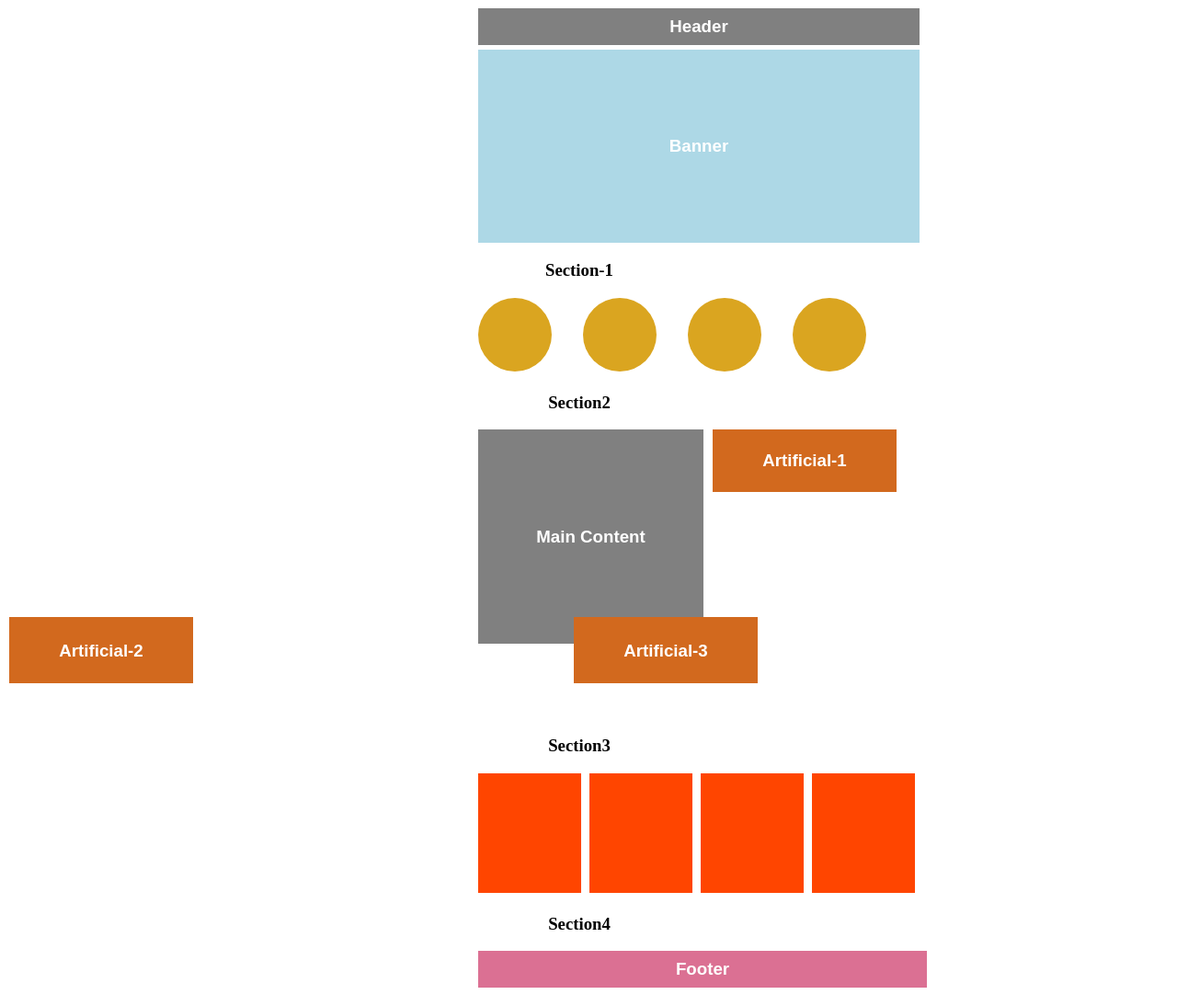
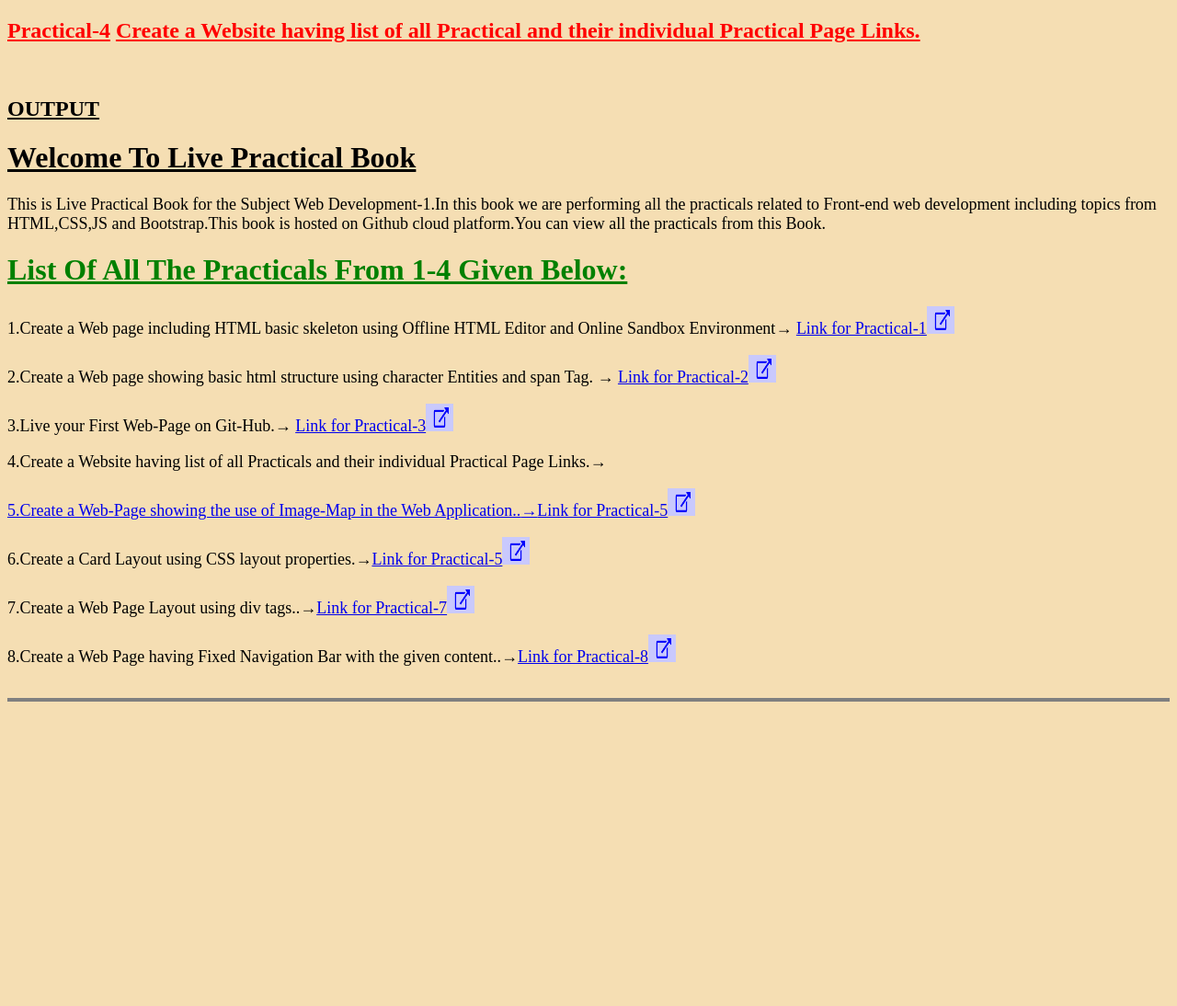
Before and after one commit to aditi0206/Assignment-3, a plain HTML site: page index.html in a window 1280 px wide. Shown: the whole page at 92% size. After the commit the page ends 800 px from the top, so only its background shows below. Drawn offline with Linux system fonts and the light colour scheme.

Commit message:
final commit

```diff
--- a/index.html
+++ b/index.html
@@ -5,199 +5,36 @@
     <meta charset="UTF-8">
     <meta http-equiv="X-UA-Compatible" content="IE=edge">
     <meta name="viewport" content="width=device-width, initial-scale=1.0">
-    <title>Assignment-7</title>
-
-    <style>
-        .container {
-            border: 2px solid white;
-            margin-top: -30px;
-            padding: 10px;
-            margin-left: -20px;
-        }
-
-        .header {
-            width: 60vh;
-            background: grey;
-            line-height: 40px;
-            margin-left: 520px;
-        }
-
-        .banner {
-            width: 60vh;
-            background: lightblue;
-            line-height: 210px;
-            margin-left: 520px;
-            margin-top: -13px;
-        }
-
-        .circle1 {
-            width: 80px;
-            height: 80px;
-            border-radius: 160px;
-            background-color: goldenrod;
-            display: inline-flex;
-            margin-left: 520px;
-        }
-
-        .circle2 {
-            width: 80px;
-            height: 80px;
-            border-radius: 160px;
-            background-color: goldenrod;
-            display: inline-flex;
-            margin-left: 30px;
-        }
-
-        .circle3 {
-            width: 80px;
-            height: 80px;
-            border-radius: 160px;
-            background-color: goldenrod;
-            display: inline-flex;
-            margin-left: 30px;
-        }
-
-        .circle4 {
-            width: 80px;
-            height: 80px;
-            border-radius: 160px;
-            background-color: goldenrod;
-            display: inline-flex;
-            margin-left: 30px;
-        }
-
-        .left {
-            width: 245px;
-            background-color: grey;
-            line-height: 195px;
-            margin-left: 520px;
-            float: left;
-        }
-
-        .artificial1 {
-            width: 25vh;
-            background-color: chocolate;
-            display: inline-block;
-            margin-left: 10px;
-            margin-right: 200px;
-            margin-bottom: 38px;
-            line-height: 30px;
-        }
-
-        .artificial2 {
-            width: 25vh;
-            background-color: chocolate;
-            display: inline-block;
-            margin-left: 10px;
-            margin-right: 400px;
-            margin-bottom: 38px;
-            margin-top: -30px;
-            line-height: 35px;
-        }
-
-        .artificial3 {
-            width: 25vh;
-            background-color: chocolate;
-            display: inline-block;
-            margin-left: 10px;
-            margin-top: -60px;
-            line-height: 35px;
-        }
-
-        .box1 {
-            width: 14vh;
-            height: 130px;
-            background-color: orangered;
-            display: inline-flex;
-            margin-left: 520px;
-        }
-
-        .box2 {
-            width: 14vh;
-            height: 130px;
-            background-color: orangered;
-            display: inline-flex;
-            margin-left: 5px;
-        }
-
-        .box3 {
-            width: 14vh;
-            height: 130px;
-            background-color: orangered;
-            display: inline-flex;
-            margin-left: 5px;
-        }
-
-        .box4 {
-            width: 14vh;
-            height: 130px;
-            background-color: orangered;
-            display: inline-flex;
-            margin-left: 5px;
-        }
-
-        .container::after {
-            content: ' ';
-            display: block;
-            clear: both;
-        }
-
-        .footer {
-            width: 61vh;
-            height: 40px;
-            background-color: palevioletred;
-            line-height: 40px;
-            margin-left: 520px;
-        }
-    </style>
-
-
+    <title>Assignment-4</title>
 </head>
 
-
-<body>
-    <div class="container">
-        <div class="header">
-            <h3 style="text-align: center; font-family:arial;color:white">Header</h3>
-        </div>
-        <div class="banner">
-            <h3 style="text-align: center; font-family:arial;color:white">Banner</h3>
-        </div>
-        <h3 style="text-align: center;">Section-1</h3>
-        <div class="circle1"></div>
-        <div class="circle2"></div>
-        <div class="circle3"></div>
-        <div class="circle4"></div>
-        <h3 style="text-align: center;">Section2</h3>
-        <div class="content">
-            <div class="left">
-                <h3 style="text-align: center; font-family:arial;color:white">Main Content</h3>
-            </div>
-            <div class="right">
-                <div class="artificial1">
-                    <h3 style="text-align: center; font-family:arial;color:white">Artificial-1</h3>
-                </div>
-                <div class="artificial2">
-                    <h3 style="text-align: center; font-family:arial;color:white">Artificial-2</h3>
-                </div>
-                <div class="artificial3">
-                    <h3 style="text-align: center; font-family:arial;color:white">Artificial-3</h3>
-                </div>
-            </div>
-        </div>
-        <h3 style="text-align: center;">Section3</h3>
-        <div class="content">
-            <div class="box1"></div>
-            <div class="box2"></div>
-            <div class="box3"></div>
-            <div class="box4"></div>
-        </div>
-        <h3 style="text-align: center;">Section4</h3>
-        <div class="footer">
-
-            <h3 style="text-align: center; font-family:arial;color:white">Footer</h3>
-        </div>
-    </div>
+<body style=background:wheat>
+    <h2 style=color:red><u>Practical-4</u> <u>Create a Website having list of all Practical and their individual Practical Page Links.</u></h2>
+    <br>
+    <h2><u>OUTPUT</u></h2>
+    <h1><u>Welcome To Live Practical Book</u></h1>
+    <p>
+        <font size="4.4"> This is Live Practical Book for the Subject Web Development-1.In this book we are performing all the practicals related to Front-end web development including topics from HTML,CSS,JS and Bootstrap.This book is hosted on Github cloud platform.You
+            can view all the practicals from this Book.</font>
+    </p>
+    <h1 style=color:green><u>List Of All The Practicals From 1-4 Given Below:</u></h1>
+    <p style=color:black>
+        <font size="4.4">1.Create a Web page including HTML basic skeleton using Offline HTML Editor and Online Sandbox Environment<strong>&rightarrow;</strong>
+            <a href="./Assignment-1/index1.html" target="_blank">Link for Practical-1</a><img src="./Assignment-4/icon/external-link-1200x800.jpg" width="30" height="30" /> </font><br><br>
+        <font size="4.4">2.Create a Web page showing basic html structure using character Entities and span Tag. <strong>&rightarrow;</strong> <a href="./Assignment-2/index2.html" target="_blank">Link for Practical-2</a><img src="./Assignment-4/icon/external-link-1200x800.jpg"
+                width="30" height="30" />
+        </font><br><br>
+        <font size="4.4">3.Live your First Web-Page on Git-Hub.<strong>&rightarrow;</strong> <a href="./Assignment-3/images/index3.html" target="_blank">Link for Practical-3</a><img src="./Assignment-4/icon/external-link-1200x800.jpg" width="30" height="30" />
+        </font><br><br>
+        <font size="4.4">4.Create a Website having list of all Practicals and their individual Practical Page Links.<strong>&rightarrow;</strong><a href="./Assignment-4/index4.html" width="30" height="30" /></font><br><br>
+        <font size="4.4">5.Create a Web-Page showing the use of Image-Map in the Web Application..<strong>&rightarrow;</strong><a href="../Assignment-5/index5.html" target="_blank">Link for Practical-5</a><img src="./Assignment-4/icon/external-link-1200x800.jpg" width="30"
+                height="30" /></font><br><br>
+        <font size="4.4">6.Create a Card Layout using CSS layout properties.<strong>&rightarrow;</strong><a href="../Assignment-6/index6.html" target="_blank">Link for Practical-5</a><img src="./Assignment-4/icon/external-link-1200x800.jpg" width="30" height="30" /></font><br><br>
+        <font size="4.4">7.Create a Web Page Layout using div tags..<strong>&rightarrow;</strong><a href="./Assignment-7/index7.html" target="_blank">Link for Practical-7</a><img src="./Assignment-4/icon/external-link-1200x800.jpg" width="30" height="30" /></font><br><br>
+        <font size="4.4">8.Create a Web Page having Fixed Navigation Bar with the given content..<strong>&rightarrow;</strong><a href="./Assignment-8/index8.html/index.css" target="_blank">Link for Practical-8</a><img src="./Assignment-4/icon/external-link-1200x800.jpg"
+                width="30" height="30" /></font><br><br>
+    </p>
+    <hr noshade size="4">
 </body>
 
 </html>
```
